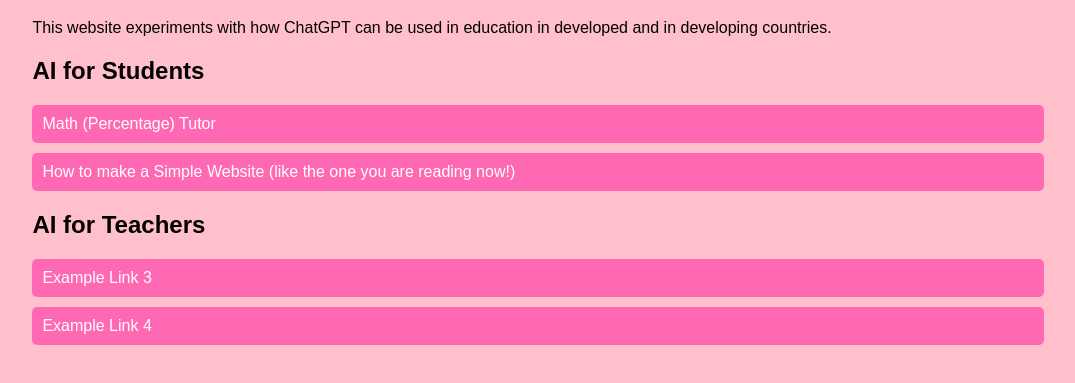
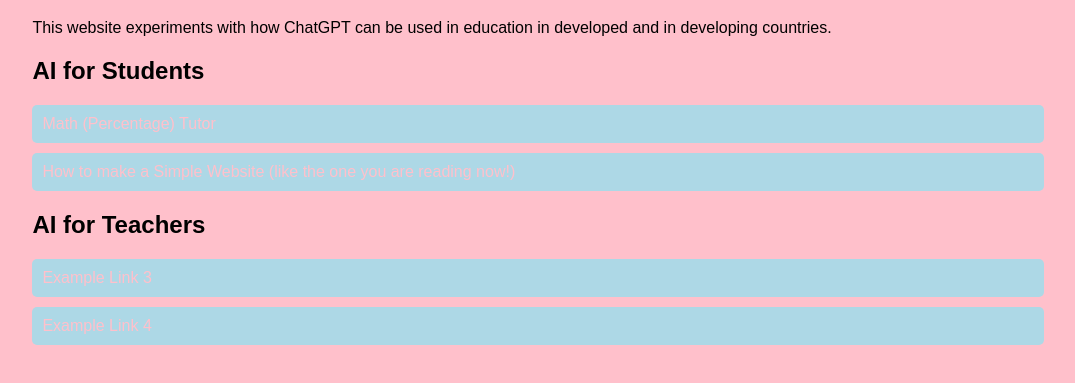
Before and after one commit to wescreamforicecream/AI-in-education, a plain HTML site: page index.html in a window 1280 px wide. Shown: the part 61-444 px from the top of the page, without its empty margins (102-1177 px from the left). Drawn offline with Linux system fonts and the light colour scheme.

Commit message:
Update styles.css

```diff
--- a/styles.css
+++ b/styles.css
@@ -10,8 +10,8 @@
 
 #link-container a {
   display: block;
-  color: white;
-  background-color: hotpink;
+  color: pink;
+  background-color: lightblue;
   text-decoration: none;
   padding: 10px;
   margin-bottom: 10px;
@@ -20,4 +20,5 @@
 
 #link-container a:hover {
   background-color: lavender;
+  color: pink;
 }
```
